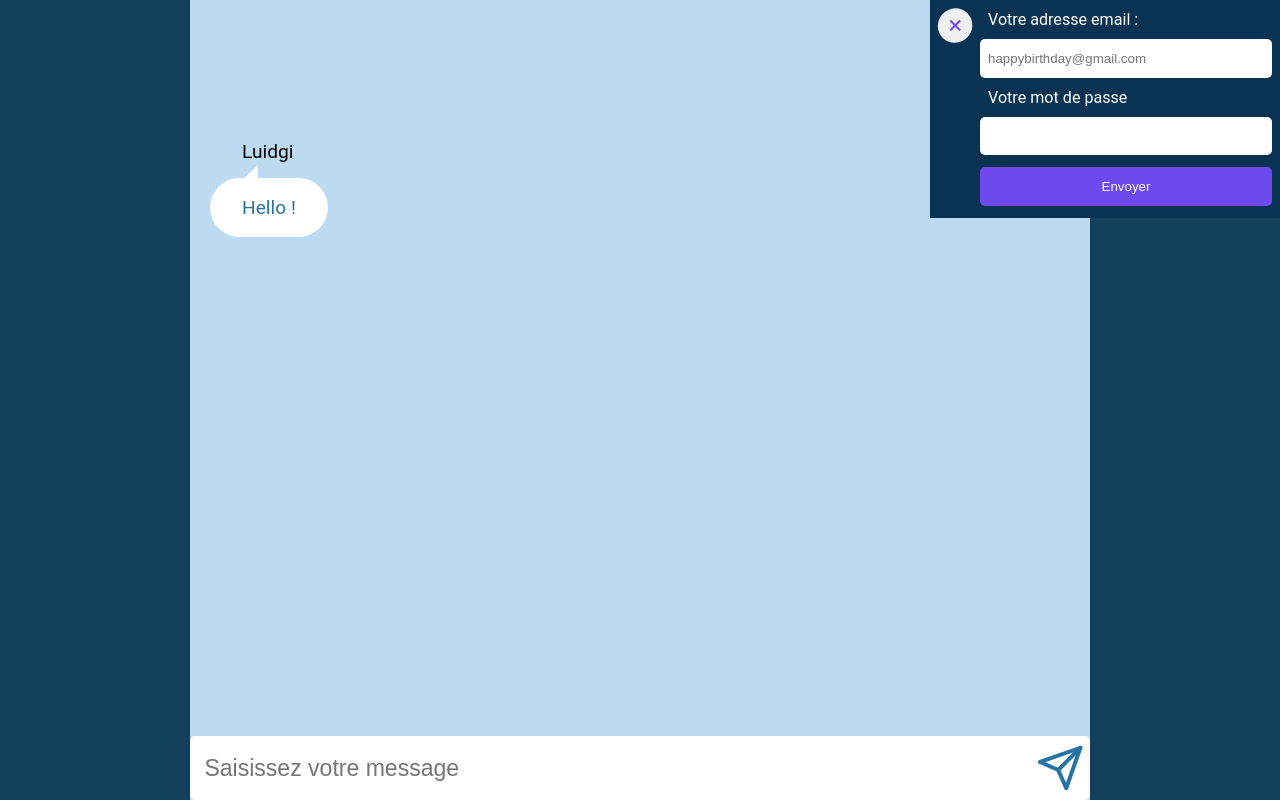
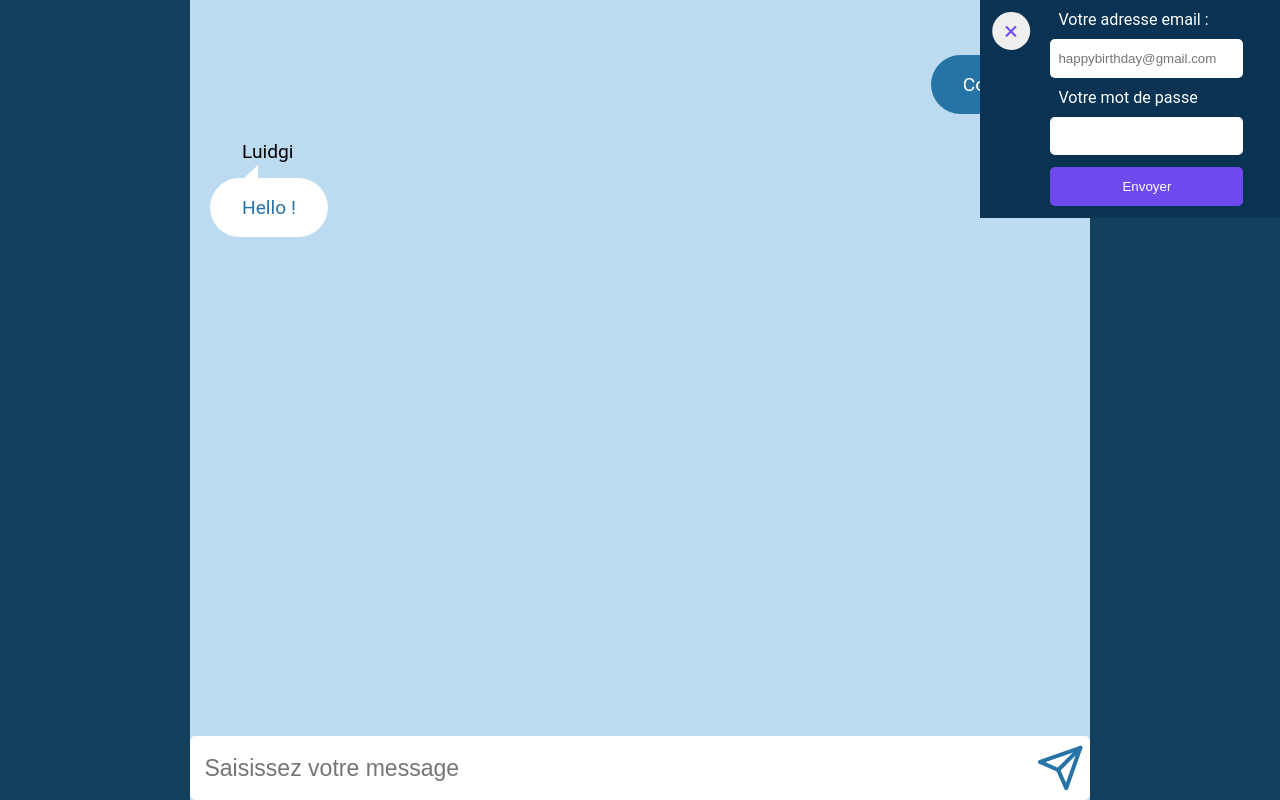
Before and after one commit to SylvieCanongia/REACT-REDUX-chat, a React app: page / in a window 1280 px wide. Built offline with nearby package versions, Linux system fonts and the light colour scheme.

Commit message:
added a transition on CustomButton

```diff
--- a/src/components/Settings/CustomButton.js
+++ b/src/components/Settings/CustomButton.js
@@ -5,7 +5,7 @@ import classNames from 'classnames';
 import './customButton.scss';
 
 const CustomButton = ({ isOpen, manageClick }) => {
-  const cssClass = classNames('custom__button', { 'custom__button--closed': isOpen === false });
+  const cssClass = classNames('custom__button', { 'custom__button--closed': isOpen });
   // console.log({ isOpen });
   return (
     <button
--- a/src/components/Settings/customButton.scss
+++ b/src/components/Settings/customButton.scss
@@ -1,24 +1,25 @@
 @use 'src/styles/vars';
 
 .custom__button {
-  height: vars.$size-base * 1.1;
+  height: vars.$size-base * 1.2;
   width: vars.$size-base * 1.2;
   border-radius: 50%;
-  transform: rotate(45deg);
+  transform: rotate(0deg);
   font-size: vars.$font-size-medium;
   color: vars.$violet;
   margin-left: vars.$space-base;
   margin-top: vars.$space-base;
   border: none;
-  transition-property: font-size;
-  transition-duration: 150ms;
+  transition-property: font-size 150ms;
+  transition: transform 0.5s;
 
   &:hover {
     font-size: vars.$font-size-medium * 1.2;
   }
 
   &.custom__button--closed {
-    transform: rotate(0deg);
+    transform: rotate(45deg);
     margin: vars.$space-base *1.5;
+
   }
 }
--- a/src/components/Settings/index.js
+++ b/src/components/Settings/index.js
@@ -14,7 +14,7 @@ const Settings = ({
   setEmailValue,
   setPasswordValue,
 }) => {
-  const cssClass = classNames('settings-wrapper', { 'settings-wrapper--closed': isOpen === false });
+  const cssClass = classNames('settings-wrapper', { 'settings-wrapper--open': isOpen });
 
   return (
     <div className={cssClass}>
--- a/src/components/Settings/settings.scss
+++ b/src/components/Settings/settings.scss
@@ -7,26 +7,26 @@
   right: 0;
   z-index: 1;
   background: vars.$blue-dark;
-  width: 350px;
+  width: 63px;
   transition-property: width;
   transition-duration: 1s;
 
 
-  &.settings-wrapper--closed {
-    width: 63px;
-    transition-property: width;
+  &.settings-wrapper--open {
+    width: 300px;
+    transition-property: width 1s;
     transition-duration: 1s;
   }
 
-  &.settings-wrapper--closed:hover {
-    width : 63px;
+  &.settings-wrapper--open:hover {
+    width : 300px;
   }
 
   .settings {
     display: flex;
     flex-direction: column;
     margin: vars.$space-base;
-    width: 100%;
+
 
     .settings__email, .settings__password, .settings__submit {
       height: vars.$size-base * 1.2;
```
